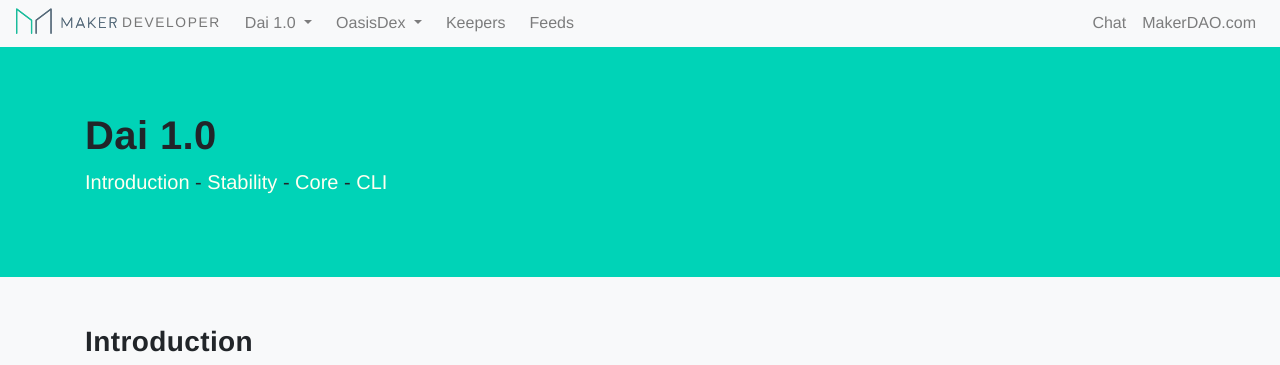
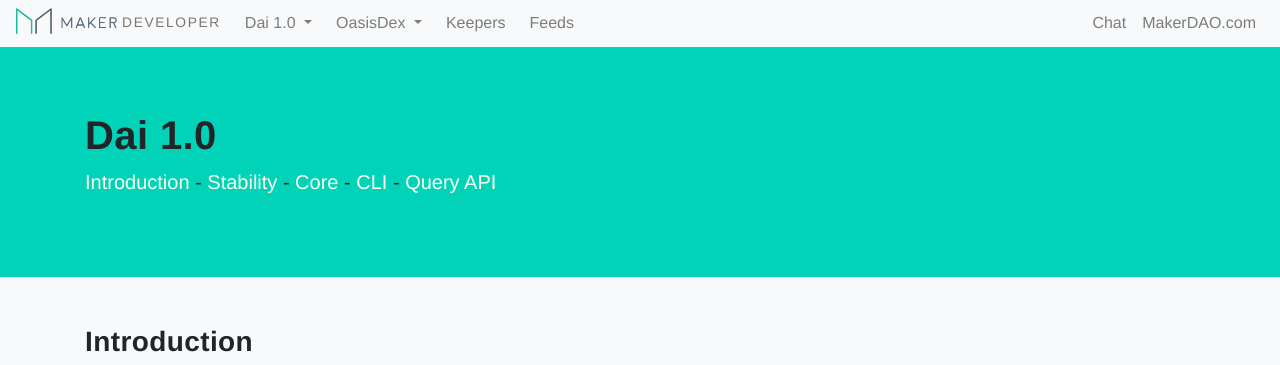
Before and after one commit to makerdao/developer.makerdao.com, a Jekyll site: the page built from dai/1/index.md, in a window 1280 px wide. Shown: the top 365 px of the page. Built offline with Jekyll 4.4.1, drawn with Linux system fonts in a browser that asks for light colours; nearby versions of some CDN libraries.

Commit message:
publish graphql section

```diff
--- a/_includes/dai/nav.html
+++ b/_includes/dai/nav.html
@@ -5,6 +5,6 @@
 <a href={{ "dai/1/" | relative_url }}>Introduction</a> -
 <a href={{ "dai/1/stability" | relative_url }}>Stability</a> -
 <a href={{ "dai/1/api/" | relative_url }}>Core</a> -
-<a href={{ "dai/1/cli" | relative_url }}>CLI</a>
-<!--<a href={{ "dai/1/graphql" | relative_url }}>Query API</a>-->
+<a href={{ "dai/1/cli" | relative_url }}>CLI</a> -
+<a href={{ "dai/1/graphql" | relative_url }}>Query API</a>
 </p>
--- a/_includes/nav.html
+++ b/_includes/nav.html
@@ -22,6 +22,7 @@
         -->
         <a class="dropdown-item" href={{ "dai/1/api" | relative_url }}>Core System</a>
         <a class="dropdown-item" href={{ "dai/1/cli" | relative_url }}>Dai CLI</a>
+        <a class="dropdown-item" href={{ "dai/1/graphql" | relative_url }}>Query API</a>
       </div>
     </li>
     <li class="nav-item dropdown mr-2">
```
